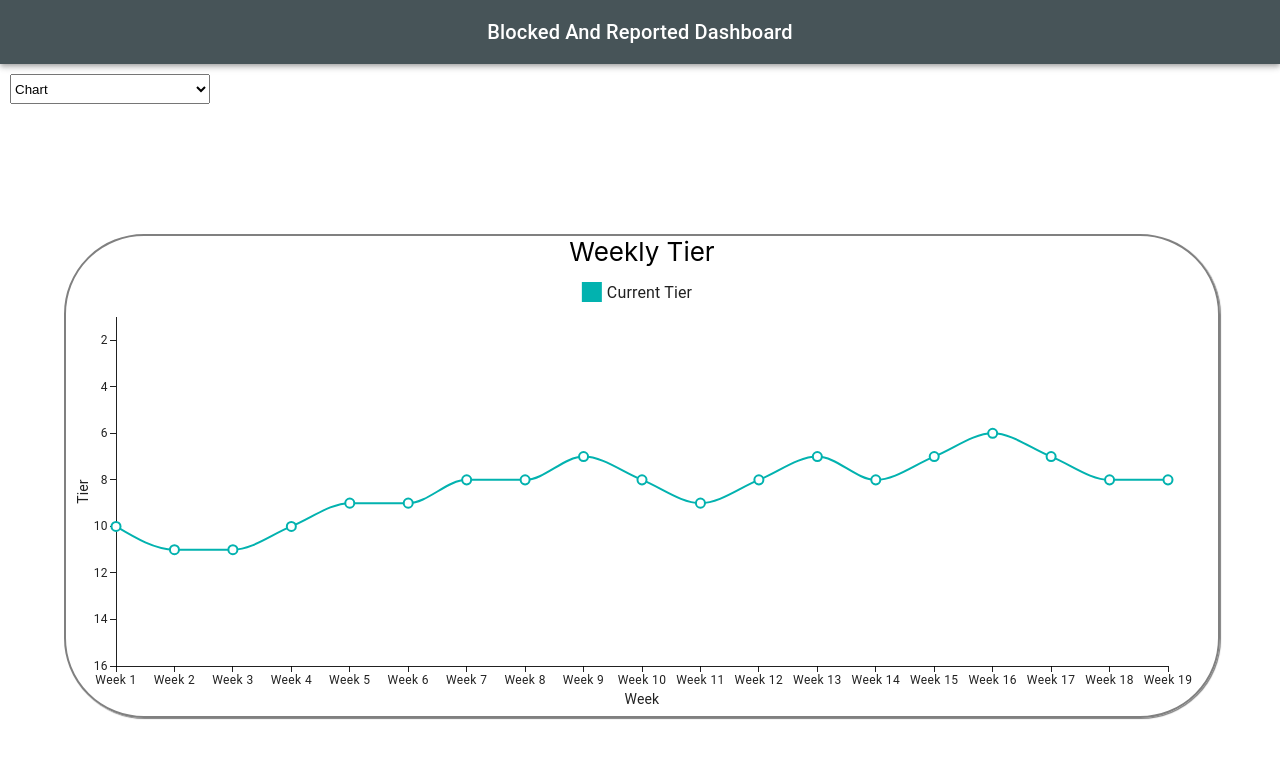
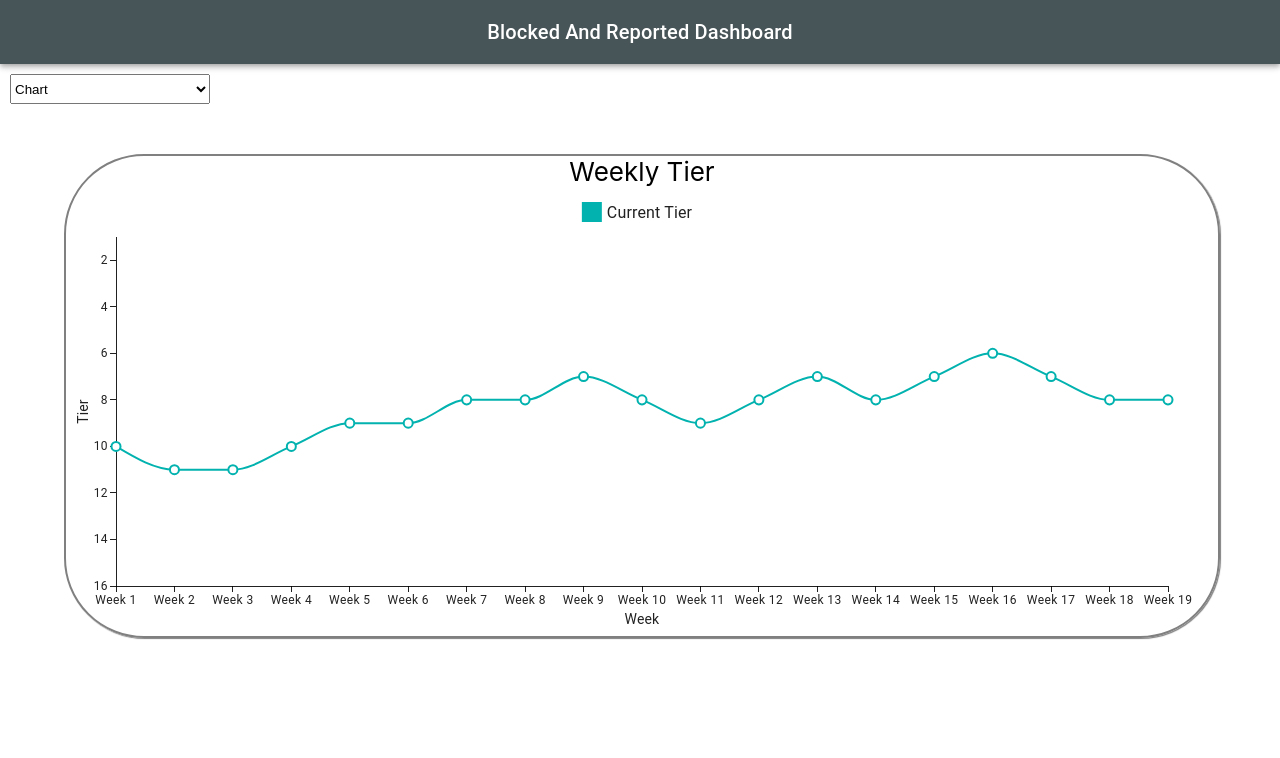
Before and after one commit to SamWorrod/blocked-and-reported, a React (Create React App) app: page / in a window 1280 px wide. Shown: the top 758 px of the page. Built offline with nearby package versions, Linux system fonts and the light colour scheme.

Commit message:
more minor styling

```diff
--- a/src/App.js
+++ b/src/App.js
@@ -59,7 +59,7 @@ function App() {
         <Dropdown options={options} onSelect={(value) => {setScreen(value)}}></Dropdown>
         {
           screen === 'chart'
-          ? (<Box sx={{height: '60vh', width: '90vw', display: 'flex', flexDirection: 'column', justifyContent: 'center', color: 'black', boxShadow: '1px 1px 1px grey', margin: '15vh 5vw 0vh 5vw', border: '2px solid grey', borderRadius: '5rem' }}>
+          ? (<Box sx={{height: '60vh', width: '90vw', display: 'flex', flexDirection: 'column', justifyContent: 'center', color: 'black', boxShadow: '1px 1px 1px grey', margin: '5vh 5vw 0vh 5vw', border: '2px solid grey', borderRadius: '5rem' }}>
             <div style={{ width: '90vw', display: 'flex', flexDirection: 'row', justifyContent: 'center',}}>
               Weekly Tier
             </div>
@@ -73,7 +73,7 @@ function App() {
             />
           </Box>)
 
-          : (<Box sx={{height: '70vh', width: '90vw', display: 'flex', flexWrap: 'wrap', flexDirection: 'row', color: 'black',  margin: '15vh 5vw 0vh 5vw'}}>
+          : (<Box sx={{height: '70vh', width: '90vw', display: 'flex', flexWrap: 'wrap', flexDirection: 'row', color: 'black',  margin: '5vh 5vw 0vh 5vw'}}>
             {cardInfo.map((card) => (
                 <Card info={card}/>
             ))}
--- a/src/Components/Card/Card.js
+++ b/src/Components/Card/Card.js
@@ -1,7 +1,7 @@
 import styled from 'styled-components'
 
 const CardWrapper = styled.div`
-    min-width: 40vw;
+    width: 40vw;
     height: 20vh;
     margin: 5px;
     border-radius: 10px;
```
